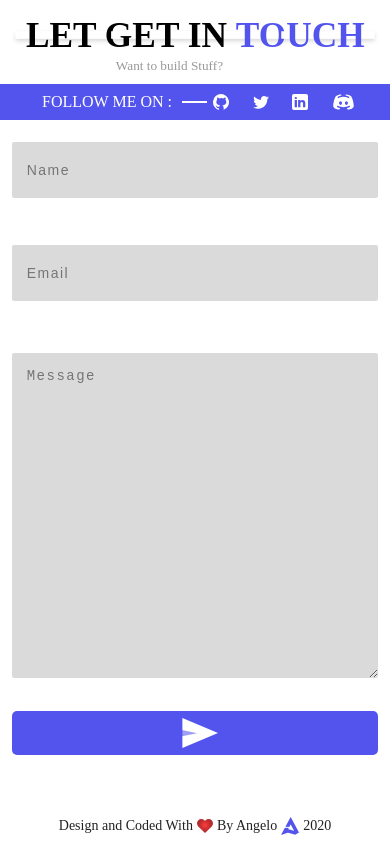
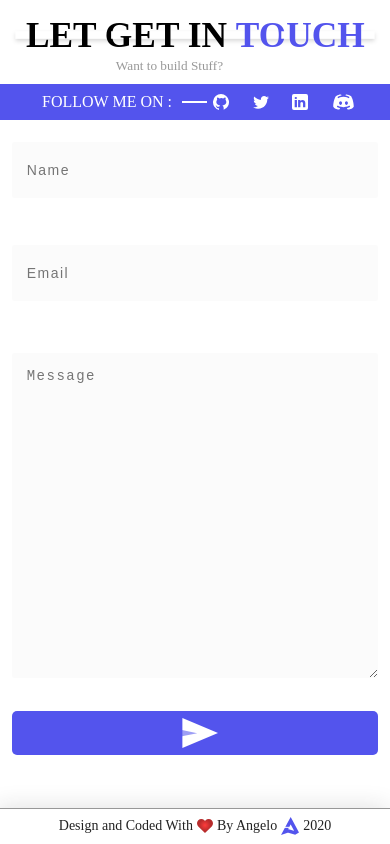
Before and after one commit to angeloDiepe/Portfolio, a React (Create React App) app: page / in a window 390 px wide. Shown: the part 6099-6943 px from the top of the page. Built offline with nearby package versions, Linux system fonts and the light colour scheme.

Commit message:
finished coding mobile contact section 1

```diff
--- a/src/components/Contact/Contact.css
+++ b/src/components/Contact/Contact.css
@@ -95,7 +95,7 @@ input,textarea{
 	border-radius: 2px;
 	padding:15px;
 	font-size: 14px;
-	background-color: #00000025;
+	background-color: #00000004;
 	color: #222;
 	letter-spacing: 1.5px;
 }
@@ -128,6 +128,8 @@ input:focus,textarea:focus{
 	justify-content: center;
 	align-items: center;
 	font-size: 14px;
+	border-top: 0.5px solid #22222277;
+	box-shadow: -3px 0px 25px #22222226;
 }
 #logo-footer,#love{
 	margin:0 4px;
```
